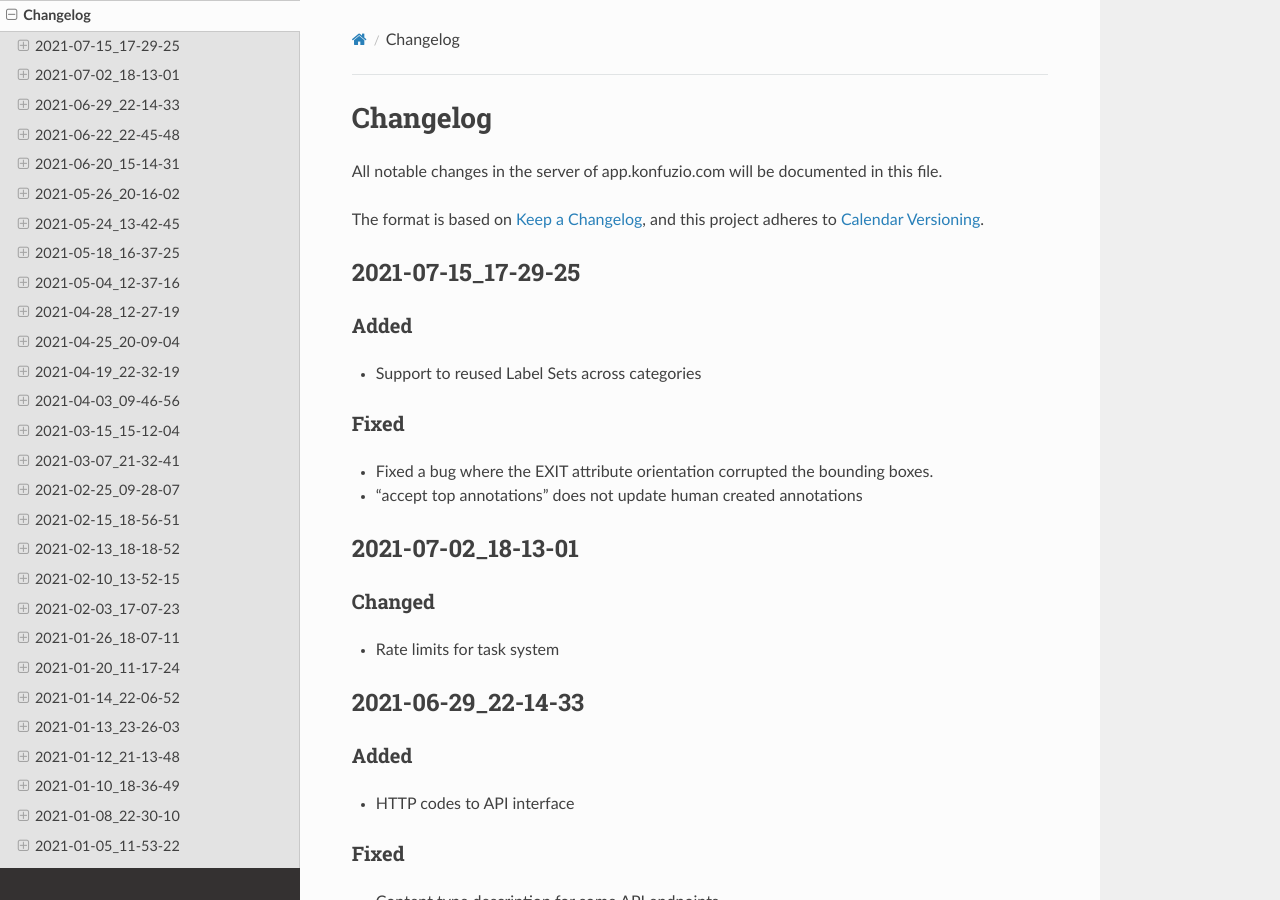
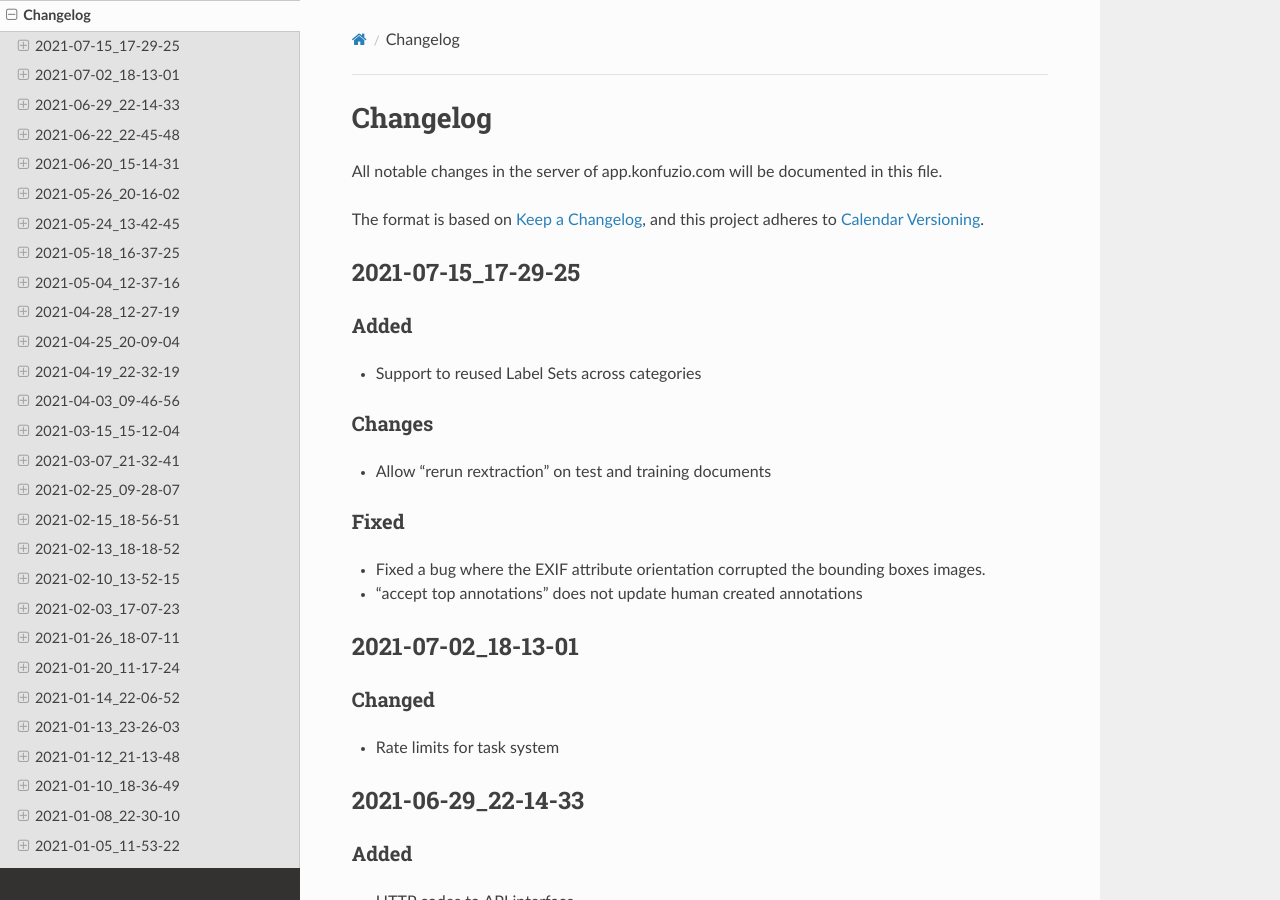
Before and after one commit to konfuzio-ai/konfuzio-sdk, a Sphinx documentation site: the page built from docs/web/changelog_app.md, in a window 1280 px wide and 900 px high. Built offline with Sphinx 7.4.7 and the Read the Docs theme 2.0.0, drawn with Linux system fonts in a browser that asks for light colours.

Commit message:
Update changelog_app.md

```diff
--- a/docs/web/changelog_app.md
+++ b/docs/web/changelog_app.md
@@ -13,8 +13,11 @@ and this project adheres to [Calendar Versioning](https://calver.org/overview.ht
 ### Added
 - Support to reused Label Sets across categories
 
+### Changes
+- Allow "rerun rextraction" on test and training documents
+
 ### Fixed
-- Fixed a bug where the EXIT attribute orientation corrupted the bounding boxes.
+- Fixed a bug where the EXIF attribute orientation corrupted the bounding boxes images.
 - "accept top annotations" does not update human created annotations
 
 ## 2021-07-02_18-13-01
```
